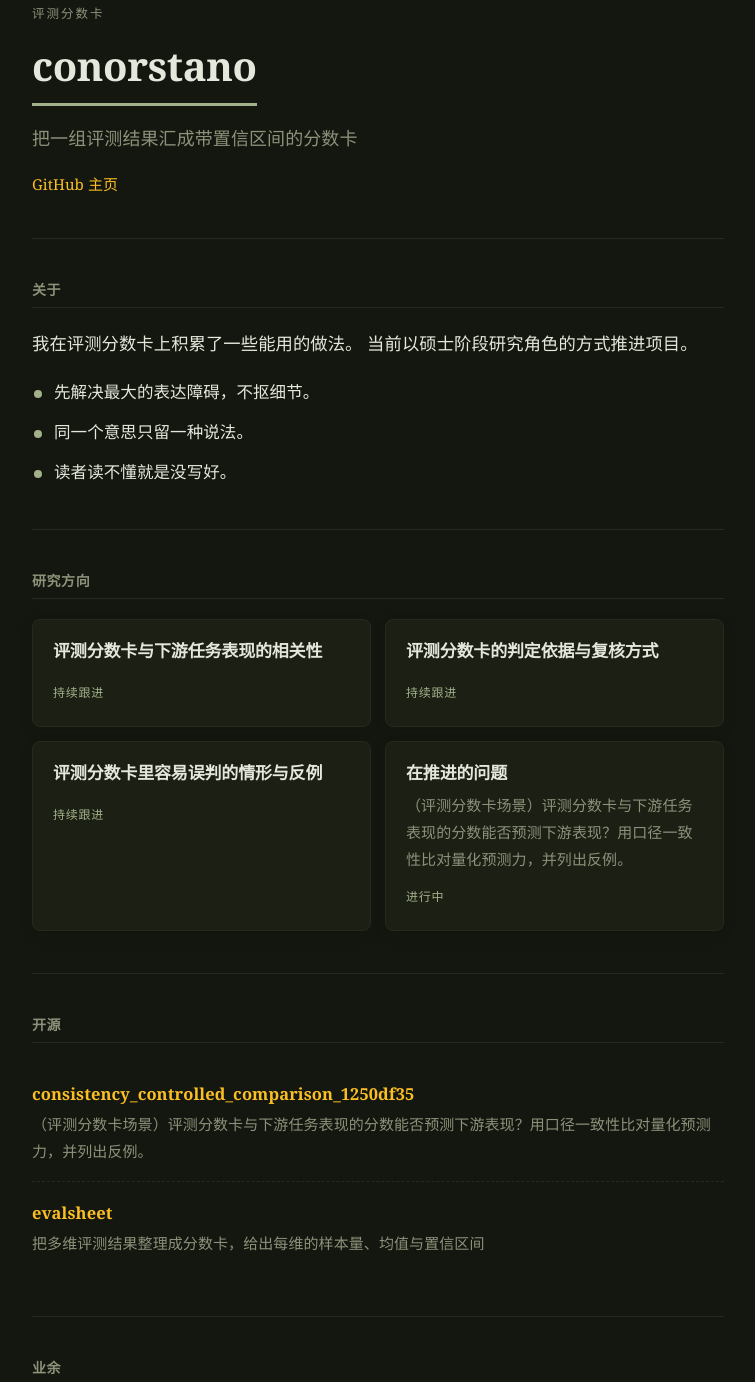
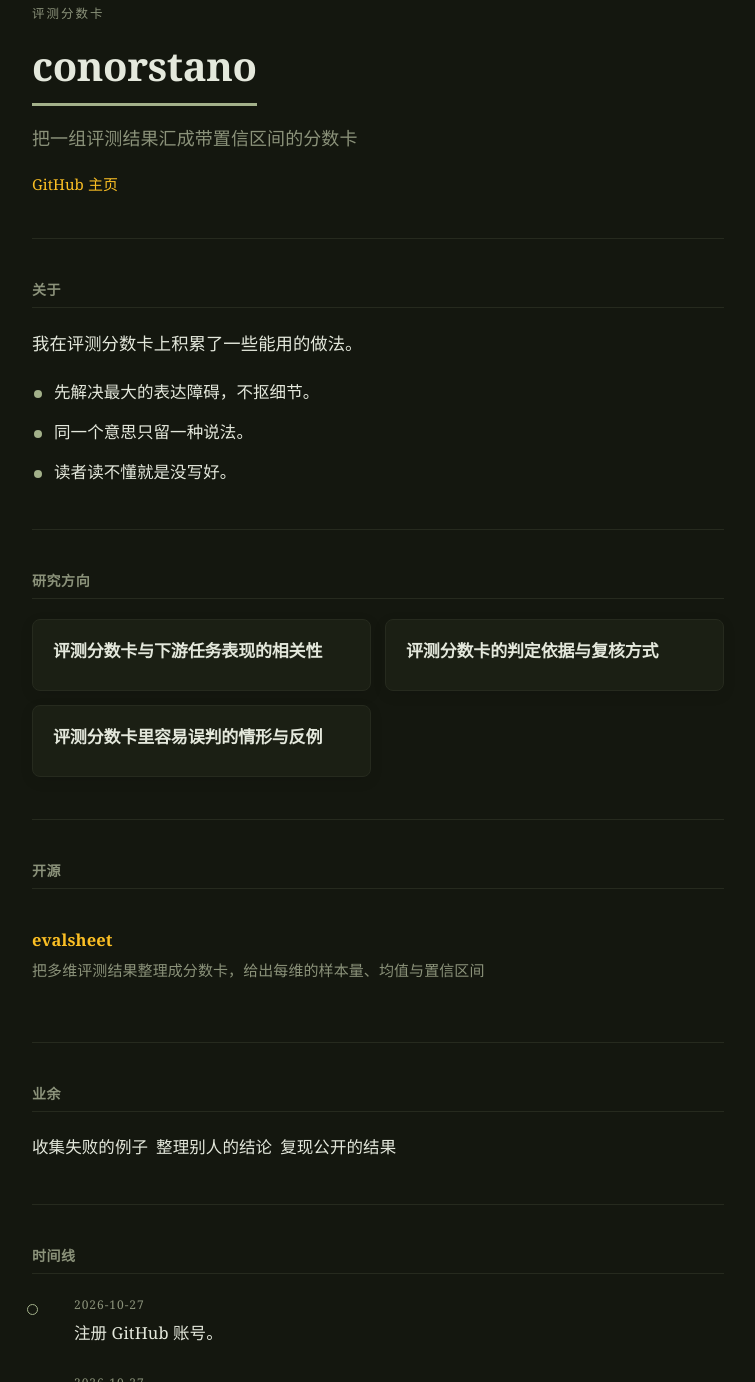
Before and after one commit to conorstano/conorstano.github.io, a plain HTML site: page index.html in a window 1280 px wide. Shown: the part 69-1451 px from the top of the page, without its empty margins (262-1017 px from the left). Drawn offline with Linux system fonts and the light colour scheme.

```diff
--- a/index.html
+++ b/index.html
@@ -76,7 +76,7 @@
 
 <section class="about" id="about">
   <h2>关于</h2>
-  <p>我在评测分数卡上积累了一些能用的做法。 当前以硕士阶段研究角色的方式推进项目。</p>
+  <p>我在评测分数卡上积累了一些能用的做法。</p>
   <ul class="traits">
     <li>先解决最大的表达障碍，不抠细节。</li>
     <li>同一个意思只留一种说法。</li>
@@ -89,20 +89,12 @@
   <div class="grid two">
     <article class="card">
       <h3>评测分数卡与下游任务表现的相关性</h3>
-      <span class="status">持续跟进</span>
     </article>
     <article class="card">
       <h3>评测分数卡的判定依据与复核方式</h3>
-      <span class="status">持续跟进</span>
     </article>
     <article class="card">
       <h3>评测分数卡里容易误判的情形与反例</h3>
-      <span class="status">持续跟进</span>
-    </article>
-    <article class="card">
-      <h3>在推进的问题</h3>
-      <p>（评测分数卡场景）评测分数卡与下游任务表现的分数能否预测下游表现？用口径一致性比对量化预测力，并列出反例。</p>
-      <span class="status">进行中</span>
     </article>
   </div>
 </section>
@@ -110,9 +102,6 @@
 <section id="work">
   <h2>开源</h2>
   <ul class="repos">
-    <li><div class="name"><a href="https://github.com/conorstano/consistency_controlled_comparison_1250df35" rel="noopener">consistency_controlled_comparison_1250df35</a></div>
-      <div class="desc">（评测分数卡场景）评测分数卡与下游任务表现的分数能否预测下游表现？用口径一致性比对量化预测力，并列出反例。</div>
-    </li>
     <li><div class="name"><a href="https://github.com/conorstano/evalsheet" rel="noopener">evalsheet</a></div>
       <div class="desc">把多维评测结果整理成分数卡，给出每维的样本量、均值与置信区间</div>
     </li>
```
